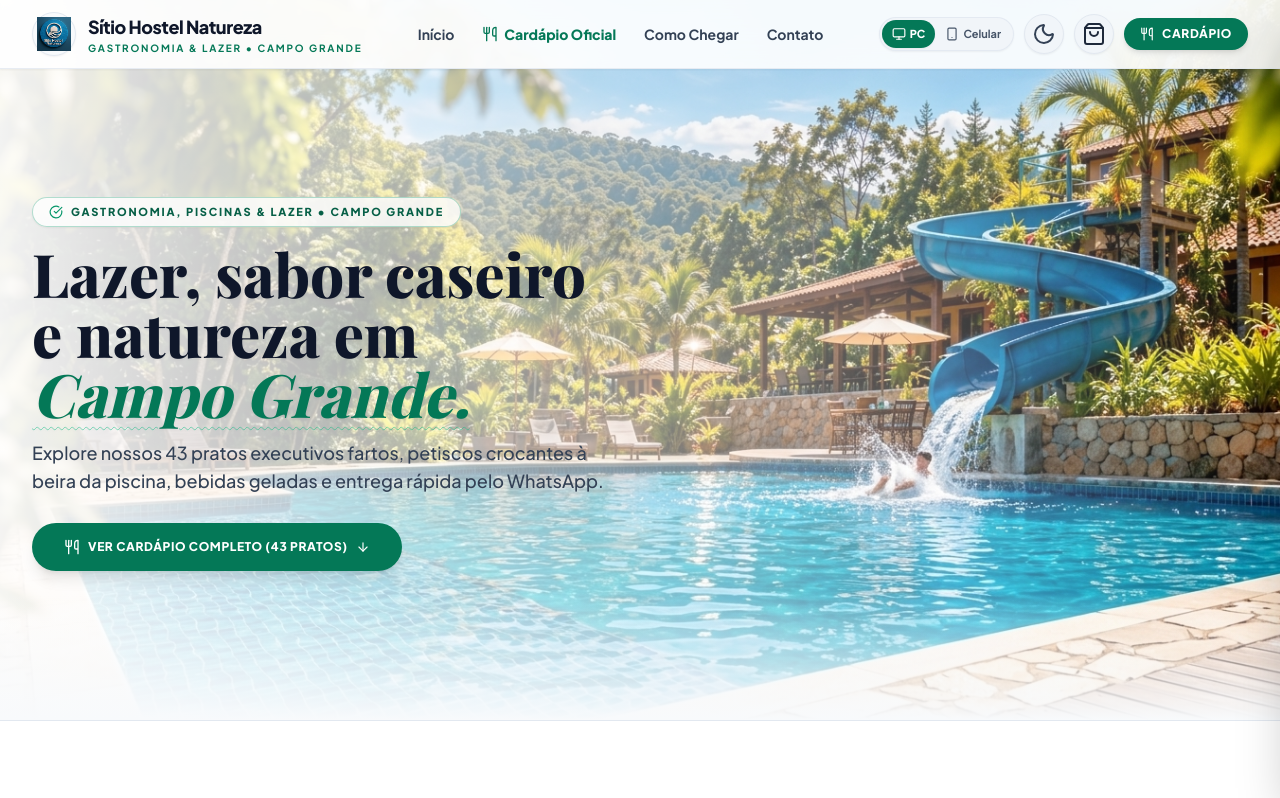
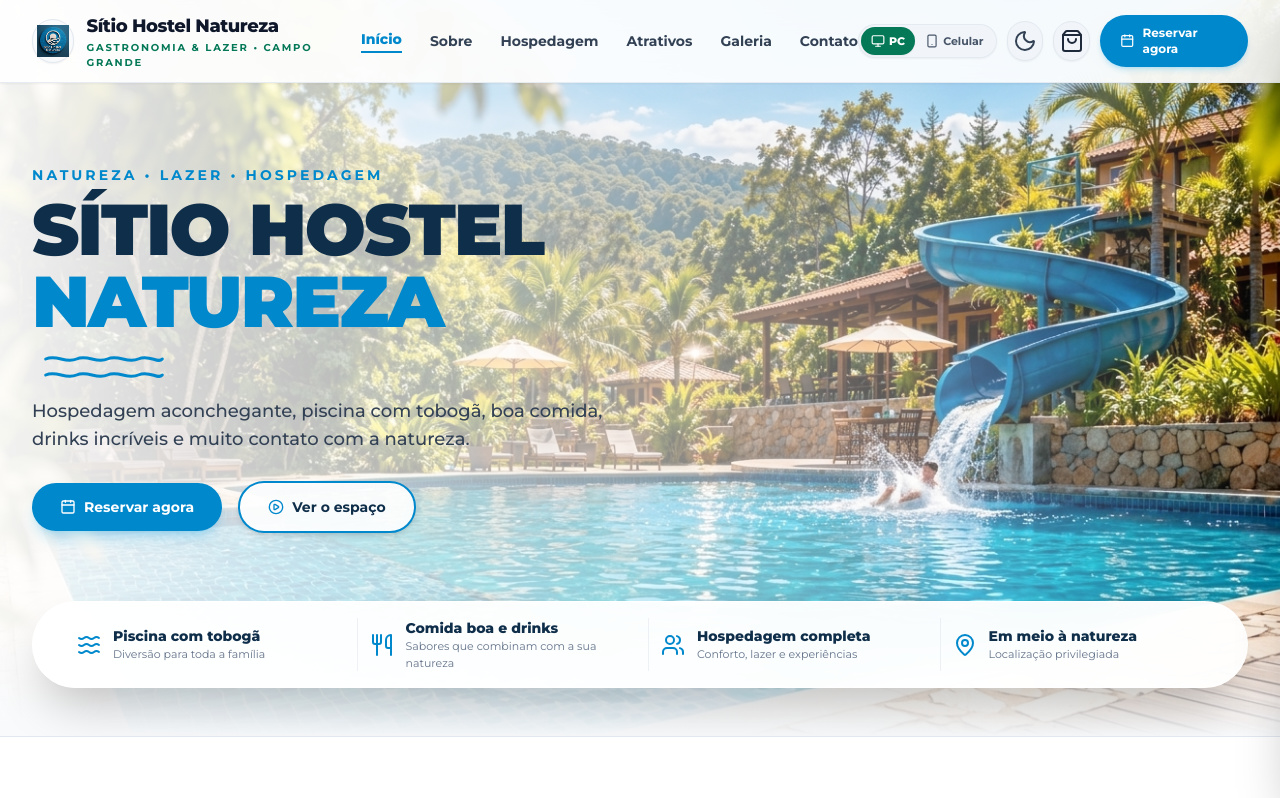
Before and after one commit to rhenanjogafacil123/sitio-hostel-natureza, a plain HTML site: page index.html in a window 1280 px wide. Shown: the top 798 px of the page. Drawn offline with nearby package versions, Linux system fonts and the light colour scheme; a web font is replaced by a local one.

Commit message:
design: adotar identidade visual, tipografia, ondas e textos da imagem de referencia mantendo fundo real

```diff
--- a/index.html
+++ b/index.html
@@ -8,7 +8,7 @@
   <link rel="icon" href="assets/logo.png" type="image/png">
   <link rel="preconnect" href="https://fonts.googleapis.com">
   <link rel="preconnect" href="https://fonts.gstatic.com" crossorigin>
-  <link href="https://fonts.googleapis.com/css2?family=Playfair+Display:ital,wght@0,600;0,700;0,800;1,600;1,700&family=Plus+Jakarta+Sans:wght@400;500;600;700;800&display=swap" rel="stylesheet">
+  <link href="https://fonts.googleapis.com/css2?family=Montserrat:ital,wght@0,400;0,500;0,600;0,700;0,800;0,900;1,700&family=Plus+Jakarta+Sans:wght@400;500;600;700;800&display=swap" rel="stylesheet">
   <script src="https://cdn.tailwindcss.com"></script>
   <script src="https://unpkg.com/lucide@latest"></script>
   <script>
@@ -18,19 +18,18 @@
         extend: {
           colors: {
             brand: {
-              gold: '#c8933e',
-              goldLight: '#f4dec1',
-              goldDark: '#9e6d23',
+              navy: '#0f2e4a',
+              navyDark: '#081c2e',
+              blue: '#0088cc',
+              blueHover: '#0077b6',
+              blueLight: '#38bdf8',
               teal: '#0a2e36',
-              tealDark: '#061e23',
-              tealLight: '#134752',
               emerald: '#059669',
-              emeraldDark: '#047857',
             }
           },
           fontFamily: {
-            serif: ['"Playfair Display"', 'serif'],
-            sans: ['"Plus Jakarta Sans"', 'sans-serif'],
+            sans: ['"Montserrat"', '"Plus Jakarta Sans"', 'sans-serif'],
+            heading: ['"Montserrat"', 'sans-serif'],
           }
         }
       }
@@ -163,14 +162,14 @@
         </div>
       </a>
 
-      <!-- Menu Desktop -->
+      <!-- Menu Desktop Exatamente como na Imagem de Referência -->
       <nav class="hidden md:flex items-center gap-7 text-sm font-bold text-slate-700 dark:text-slate-200">
-        <a href="#topo" class="hover:text-emerald-600 dark:hover:text-brand-gold transition">Início</a>
-        <a href="#cardapio" class="text-emerald-700 dark:text-brand-gold flex items-center gap-1.5 font-extrabold hover:opacity-85 transition">
-          <i data-lucide="utensils" class="size-4"></i> Cardápio Oficial
-        </a>
-        <a href="#localizacao" class="hover:text-emerald-600 dark:hover:text-brand-gold transition">Como Chegar</a>
-        <a href="#contato" class="hover:text-emerald-600 dark:hover:text-brand-gold transition">Contato</a>
+        <a href="#topo" class="text-[#0088cc] border-b-2 border-[#0088cc] pb-0.5 transition font-extrabold">Início</a>
+        <a href="#cardapio" class="hover:text-[#0088cc] dark:hover:text-[#38bdf8] transition">Sobre</a>
+        <a href="#cardapio" class="hover:text-[#0088cc] dark:hover:text-[#38bdf8] transition">Hospedagem</a>
+        <a href="#cardapio" class="hover:text-[#0088cc] dark:hover:text-[#38bdf8] transition">Atrativos</a>
+        <a href="#cardapio" class="hover:text-[#0088cc] dark:hover:text-[#38bdf8] transition">Galeria</a>
+        <a href="#contato" class="hover:text-[#0088cc] dark:hover:text-[#38bdf8] transition">Contato</a>
       </nav>
 
       <!-- Botões de Ação Topo -->
@@ -197,15 +196,15 @@
         <!-- Botão Carrinho com Contador -->
         <button id="btn-toggle-cart" type="button" aria-label="Abrir carrinho" class="relative grid size-9 sm:size-10 place-items-center rounded-full border border-slate-200 dark:border-white/20 bg-slate-100 hover:bg-slate-200 dark:bg-white/10 dark:hover:bg-white/20 text-slate-800 dark:text-white transition active:scale-95 shadow-sm">
           <i data-lucide="shopping-bag" class="size-4.5"></i>
-          <span id="cart-badge" class="hidden absolute -right-1 -top-1 grid size-5 place-items-center rounded-full bg-emerald-600 dark:bg-brand-gold text-white dark:text-[#06181c] text-[11px] font-extrabold shadow">
+          <span id="cart-badge" class="hidden absolute -right-1 -top-1 grid size-5 place-items-center rounded-full bg-[#0088cc] text-white text-[11px] font-extrabold shadow">
             0
           </span>
         </button>
 
-        <!-- CTA Ver Cardápio Topo -->
-        <a href="#cardapio" class="hidden sm:inline-flex items-center gap-2 rounded-full bg-emerald-700 hover:bg-emerald-800 dark:bg-gradient-to-r dark:from-brand-gold dark:to-brand-goldLight px-4 py-2 text-xs font-extrabold uppercase tracking-wider text-white dark:text-brand-tealDark shadow-md transition hover:brightness-105 active:scale-95">
-          <i data-lucide="utensils" class="size-3.5"></i>
-          <span>Cardápio</span>
+        <!-- CTA Reservar agora Topo Exatamente como na Imagem -->
+        <a href="https://wa.me/5521967581148?text=Ol%C3%A1!%20Gostaria%20de%20fazer%20uma%20reserva%20no%20S%C3%ADtio%20Hostel%20Natureza." target="_blank" rel="noreferrer" class="hidden sm:inline-flex items-center gap-2 rounded-full bg-[#0088cc] hover:bg-[#0077b6] text-white px-5 py-2.5 text-xs font-bold shadow-md shadow-sky-500/20 transition hover:scale-105 active:scale-95">
+          <i data-lucide="calendar" class="size-4"></i>
+          <span>Reservar agora</span>
         </a>
 
         <!-- Botão Menu Mobile -->
@@ -218,12 +217,12 @@
     <!-- Mobile Menu Drawer -->
     <div id="mobile-menu" class="hidden border-t border-slate-200 dark:border-white/10 bg-white/95 dark:bg-[#071f25]/95 px-6 py-4 md:hidden shadow-lg">
       <nav class="flex flex-col gap-3 text-sm font-bold text-slate-700 dark:text-slate-200">
-        <a href="#topo" class="py-2 hover:text-emerald-700 dark:hover:text-brand-gold" onclick="closeMobileMenu()">Início</a>
-        <a href="#cardapio" class="py-2 text-emerald-700 dark:text-brand-gold font-extrabold flex items-center gap-2" onclick="closeMobileMenu()">
-          <i data-lucide="utensils" class="size-4"></i> Cardápio Oficial
-        </a>
-        <a href="#localizacao" class="py-2 hover:text-emerald-700 dark:hover:text-brand-gold" onclick="closeMobileMenu()">Como Chegar</a>
-        <a href="#contato" class="py-2 hover:text-emerald-700 dark:hover:text-brand-gold" onclick="closeMobileMenu()">Contato & Horários</a>
+        <a href="#topo" class="py-2 text-[#0088cc] font-extrabold" onclick="closeMobileMenu()">Início</a>
+        <a href="#cardapio" class="py-2 hover:text-[#0088cc]" onclick="closeMobileMenu()">Sobre</a>
+        <a href="#cardapio" class="py-2 hover:text-[#0088cc]" onclick="closeMobileMenu()">Hospedagem</a>
+        <a href="#cardapio" class="py-2 hover:text-[#0088cc]" onclick="closeMobileMenu()">Atrativos</a>
+        <a href="#cardapio" class="py-2 hover:text-[#0088cc]" onclick="closeMobileMenu()">Galeria</a>
+        <a href="#contato" class="py-2 hover:text-[#0088cc]" onclick="closeMobileMenu()">Contato</a>
 
         <!-- Alternador Computador / Celular no Drawer -->
         <div class="pt-3 border-t border-slate-200 dark:border-white/10 flex items-center justify-between">
@@ -240,49 +239,117 @@
             ☀️ / 🌙 Mudar Tema
           </button>
         </div>
+
+        <a href="https://wa.me/5521967581148?text=Ol%C3%A1!%20Gostaria%20de%20fazer%20uma%20reserva%20no%20S%C3%ADtio%20Hostel%20Natureza." target="_blank" rel="noreferrer" class="mt-2 flex items-center justify-center gap-2 rounded-xl bg-[#0088cc] px-4 py-3 text-xs font-bold text-white shadow-md">
+          <i data-lucide="calendar" class="size-4"></i>
+          <span>Reservar agora</span>
+        </a>
       </nav>
     </div>
   </header>
 
-  <!-- ==================== HERO SECTION ==================== -->
-  <section id="topo" class="relative isolate min-h-[85vh] sm:min-h-[90vh] flex flex-col justify-center overflow-hidden pt-28 pb-16 sm:pt-36 sm:pb-24">
-
-    <!-- Imagem de Fundo Solar e Iluminada com Piscina e Tobogã -->
+  <!-- ==================== HERO SECTION (IDENTIDADE VISUAL DA IMAGEM) ==================== -->
+  <section id="topo" class="relative isolate min-h-[92vh] flex flex-col justify-between overflow-hidden pt-28 pb-10 sm:pt-36 sm:pb-12">
+
+    <!-- Imagem de Fundo Oficial do Sítio (Mantida Conforme Solicitado) -->
     <div class="absolute inset-0 -z-20 overflow-hidden">
       <img src="assets/hero-bg.jpg" alt="Sítio Natureza Piscina e Tobogã Campo Grande" class="h-full w-full object-cover object-center scale-[1.01] transition-transform duration-1000">
-      <!-- Gradiente suave na lateral esquerda para leitura perfeita sem cobrir a piscina -->
-      <div class="absolute inset-0 bg-gradient-to-r from-white/95 via-white/50 to-transparent dark:from-[#06181c]/95 dark:via-[#06181c]/50 dark:to-transparent"></div>
+      <!-- Gradiente suave na lateral esquerda para leitura perfeita dos textos -->
+      <div class="absolute inset-0 bg-gradient-to-r from-white/95 via-white/55 to-transparent dark:from-[#06181c]/95 dark:via-[#06181c]/55 dark:to-transparent"></div>
       <div class="absolute inset-x-0 bottom-0 h-32 bg-gradient-to-t from-[#f8fafc] dark:from-[#06181c] to-transparent"></div>
     </div>
 
-    <!-- Conteúdo Central Hero Aberto e Editorial -->
+    <!-- Conteúdo Central Hero com Textos e Tipografia Idênticos à Imagem -->
     <div class="mx-auto w-full max-w-7xl px-4 sm:px-6 lg:px-8 my-auto">
-      <div class="max-w-xl">
-
-        <!-- Tag Oficial -->
-        <div class="inline-flex items-center gap-2 rounded-full border border-emerald-600/30 bg-white/80 dark:bg-emerald-950/70 backdrop-blur-md px-4 py-1.5 text-[11px] font-extrabold uppercase tracking-[0.16em] text-emerald-800 dark:text-emerald-300 shadow-sm">
-          <i data-lucide="check-circle" class="size-3.5 text-emerald-600 dark:text-emerald-400"></i>
-          <span>GASTRONOMIA, PISCINAS & LAZER • CAMPO GRANDE</span>
-        </div>
-
-        <!-- Título Principal -->
-        <h1 class="mt-4 font-serif text-3xl font-extrabold leading-[1.12] text-slate-900 dark:text-white sm:text-5xl lg:text-6xl drop-shadow-sm">
-          Lazer, sabor caseiro e natureza em <span class="italic text-emerald-700 dark:text-brand-goldLight underline decoration-emerald-500/50 dark:decoration-brand-gold/60 decoration-wavy decoration-1 underline-offset-8">Campo Grande.</span>
+      <div class="max-w-2xl">
+
+        <!-- Tag Superior: NATUREZA • LAZER • HOSPEDAGEM -->
+        <div class="text-[#0088cc] dark:text-[#38bdf8] font-bold text-xs sm:text-sm tracking-[0.22em] uppercase mb-2">
+          NATUREZA &bull; LAZER &bull; HOSPEDAGEM
+        </div>
+
+        <!-- Título Principal com Tipografia e Cores Idênticas -->
+        <h1 class="font-sans font-black tracking-tight text-4xl sm:text-6xl lg:text-7xl leading-[1.03]">
+          <span class="block text-[#0f2e4a] dark:text-white uppercase font-black">SÍTIO HOSTEL</span>
+          <span class="block text-[#0088cc] dark:text-[#38bdf8] uppercase font-black">NATUREZA</span>
         </h1>
 
-        <!-- Subtítulo Fiel e Direto -->
-        <p class="mt-4 text-sm sm:text-base lg:text-lg font-medium leading-relaxed text-slate-700 dark:text-slate-200">
-          Explore nossos 43 pratos executivos fartos, petiscos crocantes à beira da piscina, bebidas geladas e entrega rápida pelo WhatsApp.
+        <!-- Duas Ondas Decorativas de Água em Azul Celeste -->
+        <div class="my-4 flex flex-col gap-1 w-28 sm:w-36 text-[#0088cc] dark:text-[#38bdf8]">
+          <svg viewBox="0 0 140 14" fill="none" class="w-full h-3">
+            <path d="M2 7 C 15 1, 25 13, 38 7 C 51 1, 61 13, 74 7 C 87 1, 97 13, 110 7 C 123 1, 133 13, 138 7" stroke="currentColor" stroke-width="3.5" stroke-linecap="round"/>
+          </svg>
+          <svg viewBox="0 0 140 14" fill="none" class="w-full h-3">
+            <path d="M2 7 C 15 1, 25 13, 38 7 C 51 1, 61 13, 74 7 C 87 1, 97 13, 110 7 C 123 1, 133 13, 138 7" stroke="currentColor" stroke-width="3.5" stroke-linecap="round"/>
+          </svg>
+        </div>
+
+        <!-- Subtítulo com Texto Exato da Imagem de Referência -->
+        <p class="mt-2 text-sm sm:text-base lg:text-lg font-medium leading-relaxed text-slate-700 dark:text-slate-200 max-w-xl">
+          Hospedagem aconchegante, piscina com tobogã, boa comida, drinks incríveis e muito contato com a natureza.
         </p>
 
-        <!-- Botão de Ação Principal -->
-        <div class="mt-7 flex items-center">
-          <a href="#cardapio" class="inline-flex items-center gap-2 rounded-full bg-emerald-700 hover:bg-emerald-800 dark:bg-gradient-to-r dark:from-brand-gold dark:to-brand-goldLight px-8 py-4 text-xs font-extrabold text-white dark:text-brand-tealDark shadow-lg transition hover:brightness-105 active:scale-95 uppercase tracking-wider">
-            <i data-lucide="utensils" class="size-4"></i>
-            <span>Ver Cardápio Completo (43 Pratos)</span>
-            <i data-lucide="arrow-down" class="size-3.5"></i>
+        <!-- Botões Exatos da Imagem de Referência -->
+        <div class="mt-7 flex flex-wrap items-center gap-3 sm:gap-4">
+          <!-- Botão 1: Reservar agora -->
+          <a href="https://wa.me/5521967581148?text=Ol%C3%A1!%20Gostaria%20de%20fazer%20uma%20reserva%20no%20S%C3%ADtio%20Hostel%20Natureza." target="_blank" rel="noreferrer" class="inline-flex items-center gap-2 rounded-full bg-[#0088cc] hover:bg-[#0077b6] text-white px-7 py-3.5 text-xs sm:text-sm font-bold shadow-lg shadow-sky-500/25 transition hover:scale-105 active:scale-95">
+            <i data-lucide="calendar" class="size-4"></i>
+            <span>Reservar agora</span>
           </a>
-        </div>
+
+          <!-- Botão 2: Ver o espaço -->
+          <a href="#cardapio" class="inline-flex items-center gap-2 rounded-full border-2 border-[#0088cc] bg-white/90 hover:bg-white dark:bg-black/40 dark:hover:bg-black/60 text-[#0f2e4a] dark:text-white px-7 py-3.5 text-xs sm:text-sm font-bold shadow-md transition hover:scale-105 active:scale-95">
+            <i data-lucide="play-circle" class="size-4 text-[#0088cc]"></i>
+            <span>Ver o espaço</span>
+          </a>
+        </div>
+      </div>
+    </div>
+
+    <!-- Barra Inferior de Destaques da Capa (Exatamente como na Imagem de Referência) -->
+    <div class="mx-auto w-full max-w-7xl px-4 sm:px-6 lg:px-8 mt-10 sm:mt-12">
+      <div class="rounded-3xl sm:rounded-full bg-white/95 dark:bg-[#071f25]/95 backdrop-blur-xl border border-white/80 dark:border-white/10 shadow-2xl p-4 sm:px-8 sm:py-4 grid grid-cols-2 lg:grid-cols-4 gap-4 divide-y sm:divide-y-0 sm:divide-x divide-slate-200/60 dark:divide-white/10">
+
+        <div class="flex items-center gap-3 pt-2 sm:pt-0 sm:px-3">
+          <div class="text-[#0088cc] shrink-0">
+            <i data-lucide="waves" class="size-6"></i>
+          </div>
+          <div>
+            <h4 class="text-xs sm:text-sm font-extrabold text-[#0f2e4a] dark:text-white">Piscina com tobogã</h4>
+            <p class="text-[11px] text-slate-500 dark:text-slate-300">Diversão para toda a família</p>
+          </div>
+        </div>
+
+        <div class="flex items-center gap-3 pt-2 sm:pt-0 sm:px-3">
+          <div class="text-[#0088cc] shrink-0">
+            <i data-lucide="utensils" class="size-6"></i>
+          </div>
+          <div>
+            <h4 class="text-xs sm:text-sm font-extrabold text-[#0f2e4a] dark:text-white">Comida boa e drinks</h4>
+            <p class="text-[11px] text-slate-500 dark:text-slate-300">Sabores que combinam com a sua natureza</p>
+          </div>
+        </div>
+
+        <div class="flex items-center gap-3 pt-2 sm:pt-0 sm:px-3">
+          <div class="text-[#0088cc] shrink-0">
+            <i data-lucide="users" class="size-6"></i>
+          </div>
+          <div>
+            <h4 class="text-xs sm:text-sm font-extrabold text-[#0f2e4a] dark:text-white">Hospedagem completa</h4>
+            <p class="text-[11px] text-slate-500 dark:text-slate-300">Conforto, lazer e experiências</p>
+          </div>
+        </div>
+
+        <div class="flex items-center gap-3 pt-2 sm:pt-0 sm:px-3">
+          <div class="text-[#0088cc] shrink-0">
+            <i data-lucide="map-pin" class="size-6"></i>
+          </div>
+          <div>
+            <h4 class="text-xs sm:text-sm font-extrabold text-[#0f2e4a] dark:text-white">Em meio à natureza</h4>
+            <p class="text-[11px] text-slate-500 dark:text-slate-300">Localização privilegiada</p>
+          </div>
+        </div>
+
       </div>
     </div>
   </section>
```
